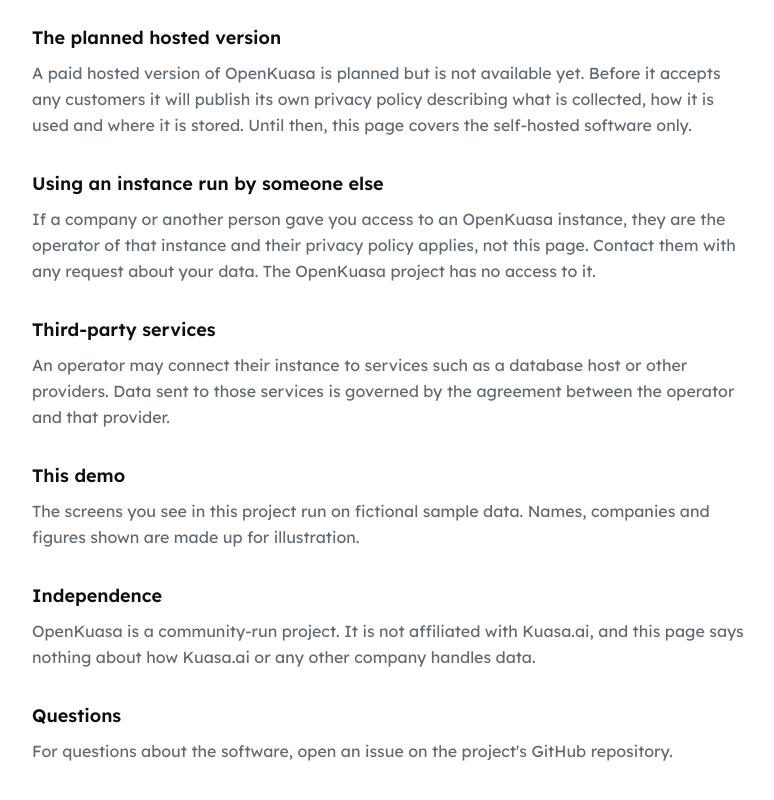
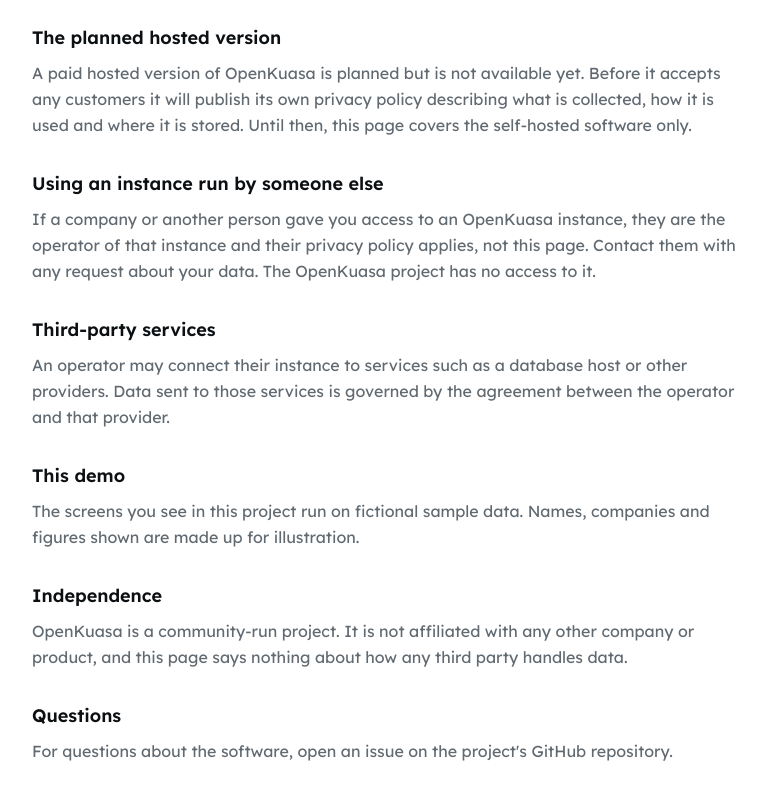
Before and after one commit to AqmalJupri/OpenKuasaOS, a Next.js app: page /privacy in a window 1280 px wide. Shown: the part 615-1415 px from the top of the page, without its empty margins (248-1022 px from the left). Built offline with nearby package versions, Linux system fonts and the light colour scheme.

Commit message:
fix(marketing): generic 'not affiliated' wording on live pages
Footer, pricing FAQ and privacy page no longer name a specific product —
they state OpenKuasa is not affiliated with any other company or product.

```diff
--- a/src/app/pricing/page.tsx
+++ b/src/app/pricing/page.tsx
@@ -88,7 +88,7 @@
   },
   {
     q: 'Who builds OpenKuasa?',
-    a: 'The OpenKuasa maintainers and volunteer contributors. It is a crowd-sourced project developed in the open, and it is not affiliated with Kuasa.ai.',
+    a: 'The OpenKuasa maintainers and volunteer contributors. It is a crowd-sourced project developed in the open, and it is not affiliated with any other company or product.',
   },
   {
     q: 'Is there support?',
--- a/src/app/privacy/page.tsx
+++ b/src/app/privacy/page.tsx
@@ -38,7 +38,7 @@
   },
   {
     h: 'Independence',
-    p: 'OpenKuasa is a community-run project. It is not affiliated with Kuasa.ai, and this page says nothing about how Kuasa.ai or any other company handles data.',
+    p: 'OpenKuasa is a community-run project. It is not affiliated with any other company or product, and this page says nothing about how any third party handles data.',
   },
   {
     h: 'Questions',
--- a/src/components/marketing/marketing-footer.tsx
+++ b/src/components/marketing/marketing-footer.tsx
@@ -123,7 +123,7 @@
         </div>
 
         <div className="mt-14 flex flex-col items-start justify-between gap-4 border-t border-white/10 pt-6 text-sm text-white/45 sm:flex-row sm:items-center">
-          <p>© 2026 OpenKuasa contributors · Independent open-source project, not affiliated with Kuasa.ai.</p>
+          <p>© 2026 OpenKuasa contributors · Independent open-source project, not affiliated with any other company or product.</p>
           <span className="inline-flex items-center gap-2">
             <span className="size-2 rounded-full bg-primary" />
             All systems operational
```
